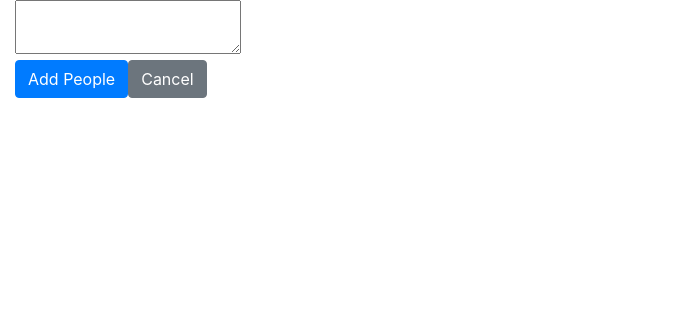
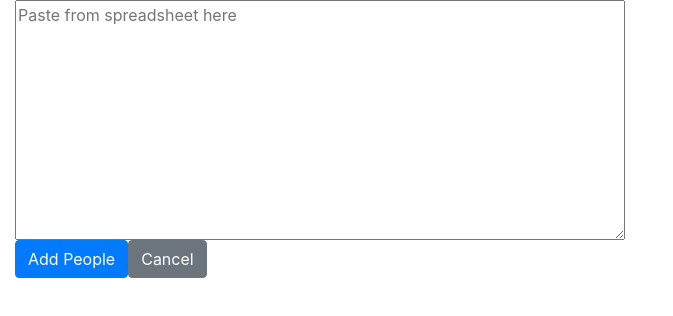
Before and after one commit to dogsGhost/group-add-form, a React (Create React App) app: page / in a window 1280 px wide. Both pictures are taken after a click on the button "Paste from spreadsheet". Shown: the top 316 px of the page, without its empty margins (0-673 px from the left). Built offline with nearby package versions, Linux system fonts and the light colour scheme.

Commit message:
add functionality for paste from spreadsheet

```diff
--- a/src/App.js
+++ b/src/App.js
@@ -8,6 +8,7 @@ class App extends React.Component {
   constructor(props) {
     super(props)
     this.optionsCount = 50
+    this.textarea = React.createRef()
     this.genId = function () {
       return Math.random().toString().substr(2, 15)
     }
@@ -26,11 +27,12 @@ class App extends React.Component {
       showRows: true,
     }
 
-    this.toggleView = this.toggleView.bind(this)
-    this.onInputChange = this.onInputChange.bind(this)
+    this.addPeople = this.addPeople.bind(this)
     this.addPerson = this.addPerson.bind(this)
     this.changeRowCount = this.changeRowCount.bind(this)
+    this.onInputChange = this.onInputChange.bind(this)
     this.removeRow = this.removeRow.bind(this)
+    this.toggleView = this.toggleView.bind(this)
   }
 
   changeRowCount(e) {
@@ -114,6 +116,20 @@ class App extends React.Component {
     })
   }
 
+  addPeople() {
+    const val = this.textarea.current.value
+    const split = val.indexOf('	') > -1 ? '	' : ' '
+    let entries = val.split('\n').map(p => p.split(split))
+    // remove arrays of all empty values
+    entries = entries.filter(entry => entry[0] || entry[1] || entry[2])
+    entries = entries.map(entry => this.makeEntry(entry[0], entry[1], entry[2]))
+
+    this.setState({
+      rowData: entries,
+      showRows: true
+    })
+  }
+
   render() {
     return (
       <div className="container-fluid">
@@ -125,7 +141,7 @@ class App extends React.Component {
               toggleView={this.toggleView}>
               {this.makeRows()}
             </ScreenRows> :
-            <ScreenPaste />
+            <ScreenPaste textarea={this.textarea} toggle={this.toggleView} add={this.addPeople} />
         }
       </div>
     );
--- a/src/ScreenPaste.js
+++ b/src/ScreenPaste.js
@@ -3,12 +3,12 @@ import React from 'react'
 function ScreenPaste(props) {
 
   return (
-    <div>
-      <div>
-        <textarea></textarea>
+    <div className="row">
+      <div className="col-md-6">
+        <textarea ref={props.textarea} className="peopleTextarea" placeholder="Paste from spreadsheet here"></textarea>
+        <button className="btn btn-primary" onClick={props.add}>Add People</button>
+        <button className="btn btn-secondary" onClick={props.toggle}>Cancel</button>
       </div>
-      <button className="btn btn-primary" onClick={props.addPerson}>Add People</button>
-      <button className="btn btn-secondary" onClick={props.addPerson}>Cancel</button>
     </div>
   )
 }
--- a/src/index.css
+++ b/src/index.css
@@ -5,3 +5,9 @@
 .person-row.even {
   background: #eee;
 }
+
+.peopleTextarea {
+  display: block;
+  width: 100%;
+  height: 15rem;
+}
```
